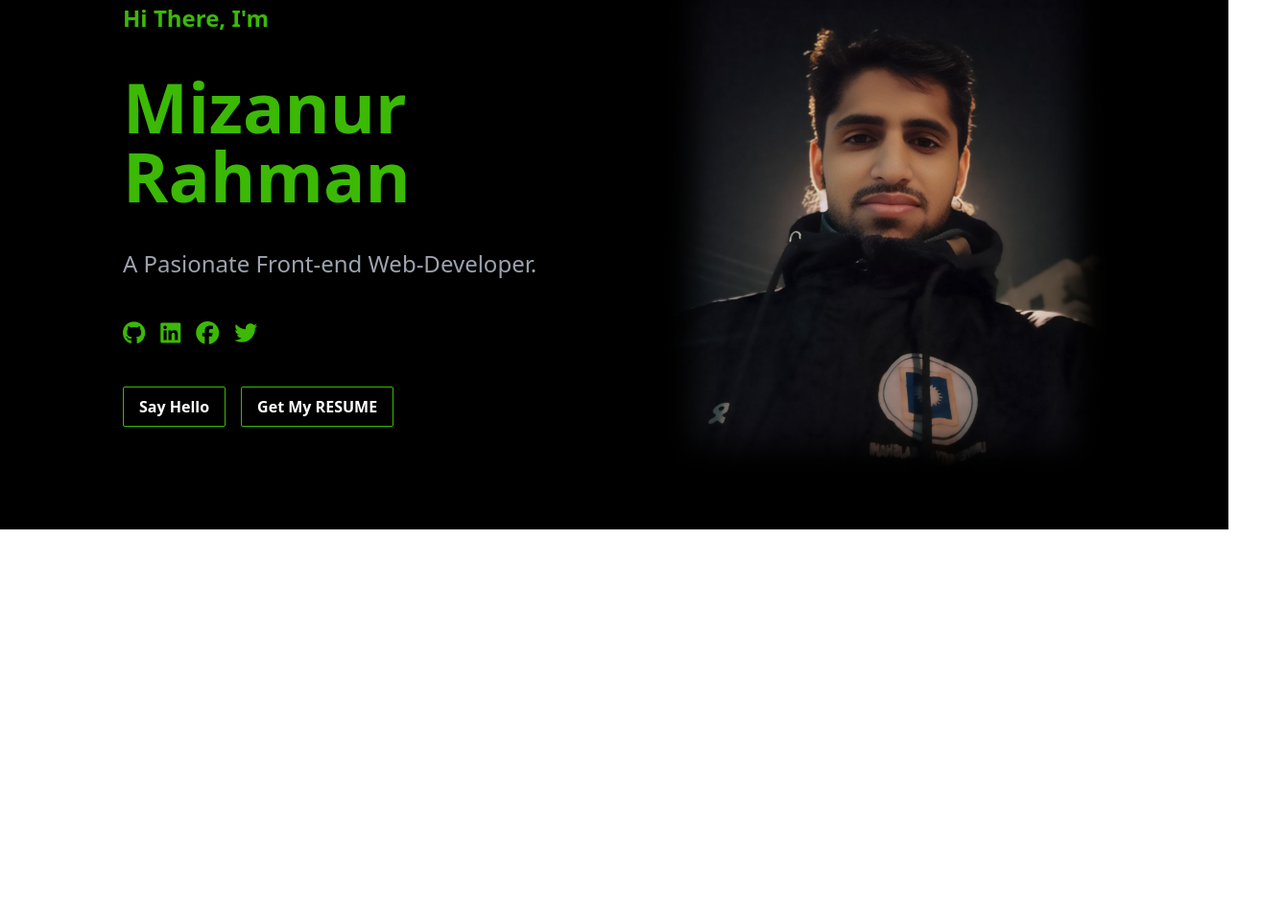
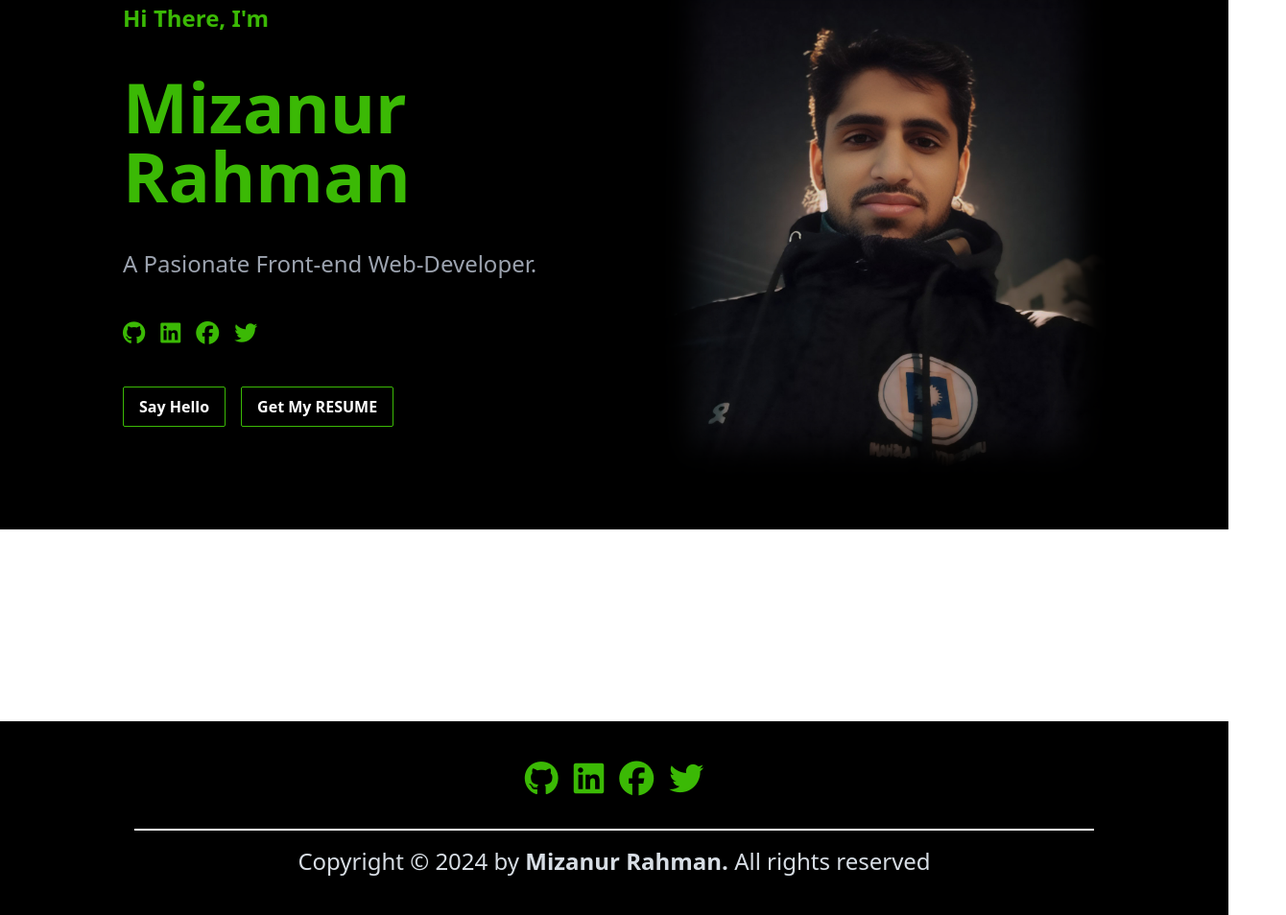
Before and after one commit to MizanRbf/mizan-rbf-portfolio, a plain HTML site: page index.html in a window 1280 px wide. Shown: the part 184-1138 px from the top of the page at 96% size, 1340 px wide, since content can reach past the window. Before the commit the page ends 800 px from the top, so only its background shows below. Drawn offline with nearby package versions, Linux system fonts and the light colour scheme.

Commit message:
footer added

```diff
--- a/index.html
+++ b/index.html
@@ -71,12 +71,25 @@
         </div>
       </div>
   </header>
-  <main>
+  <main class="h-[200px]">
 
   </main>
-  <footer>
-
-  </footer>
+    <footer class="footer bg-black text-neutral-content flex justify-center flex-col items-center gap-0">
+        <div class="flex gap-4 mt-10 mb-4">
+          <a href="https://github.com/MizanRbf">
+            <i class="text-[#3bb905] hover:text-[#4dfa03] text-4xl fa-brands fa-github"></i>
+          </a>
+          <a href="https://www.linkedin.com/in/mizanrbf"><i class="text-[#3bb905] hover:text-[#4dfa03] text-4xl fa-brands fa-linkedin"></i></a>
+          <a href="https://www.facebook.com/MizanRbf.Sarkar"><i class="text-[#3bb905] hover:text-[#4dfa03] text-4xl fa-brands fa-facebook"></i></a>
+          <a href="https://x.com/MizanRbf"><i class="text-[#3bb905] hover:text-[#4dfa03] text-4xl fa-brands fa-twitter"></i></a>
+         </div>
+         <div class="flex justify-center items-center my-4 px-[200px]">
+          <hr class="border border-white w-[400px] md:w-[700px] lg:w-[1000px]">
+        </div>
+       <div class="">
+        <p class="text-md md:text-2xl mb-10">Copyright © 2024 by <span class="font-bold">Mizanur Rahman.</span> All rights reserved</p>
+       </div>
+    </footer>
 </body>
 
 </html>
```
